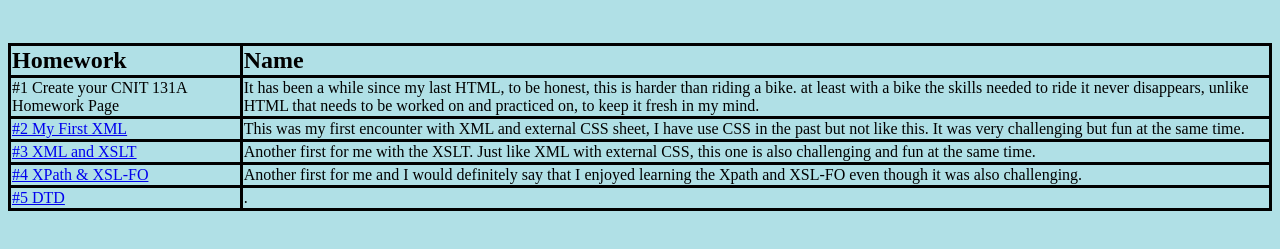
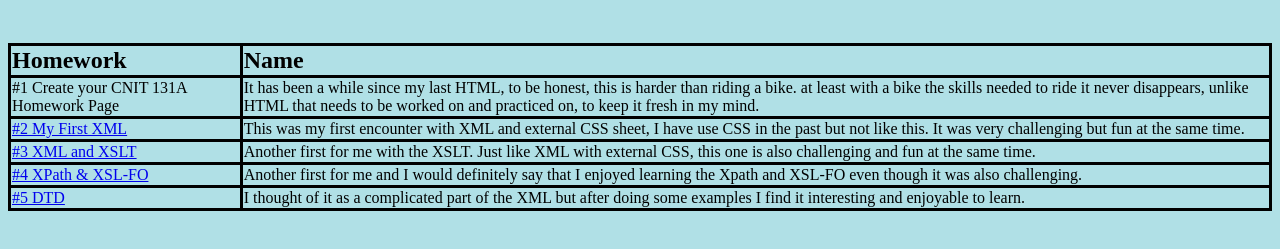
Before and after one commit to rmallari/rmallari.github.io, a plain HTML site: page index.html in a window 1280 px wide. Shown: the part 305-554 px from the top of the page. Drawn offline with Linux system fonts and the light colour scheme.

Commit message:
Update index.html

```diff
--- a/index.html
+++ b/index.html
@@ -70,7 +70,7 @@ th {
   <td>Another first for me and I would definitely say that I enjoyed learning the Xpath and XSL-FO even though it was also challenging. </td>
   </tr>
   <td><a href="https://rmallari.github.io/hw5.xml">#5 DTD</td>
-  <td>. </td>
+  <td>I thought of it as a complicated part of the XML but after doing some examples I find it interesting and enjoyable to learn. </td>
   </tr>
 </table>
 
```
